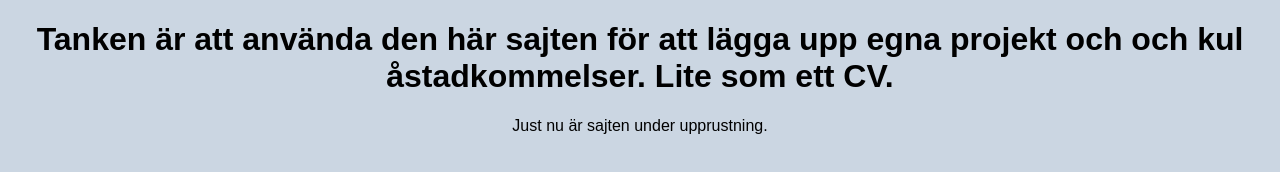
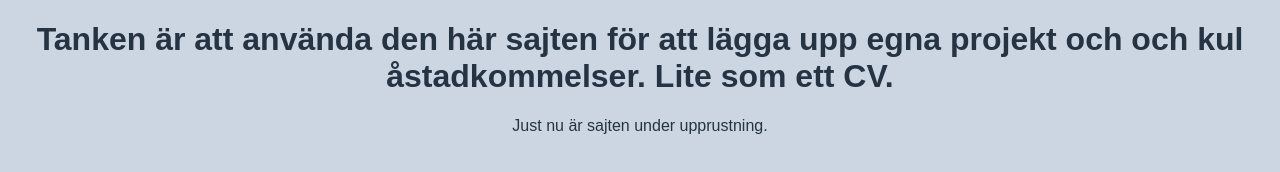
Before and after one commit to KajsaSegle/Portfolio, a plain HTML site: page index.html in a window 1280 px wide. Drawn offline with Linux system fonts and the light colour scheme; a web font is replaced by a local one.

Commit message:
Update index.html

```diff
--- a/index.html
+++ b/index.html
@@ -7,10 +7,10 @@
 head {
 }
 body {
+  text-align: center;
   background-color: #CBD6E2;
   font-family: "DM Serif Text", sans-serif;
-  text-align: center;
-  text-color: #253342;
+  color: #253342;
 }
 </style>
 </head>
```
